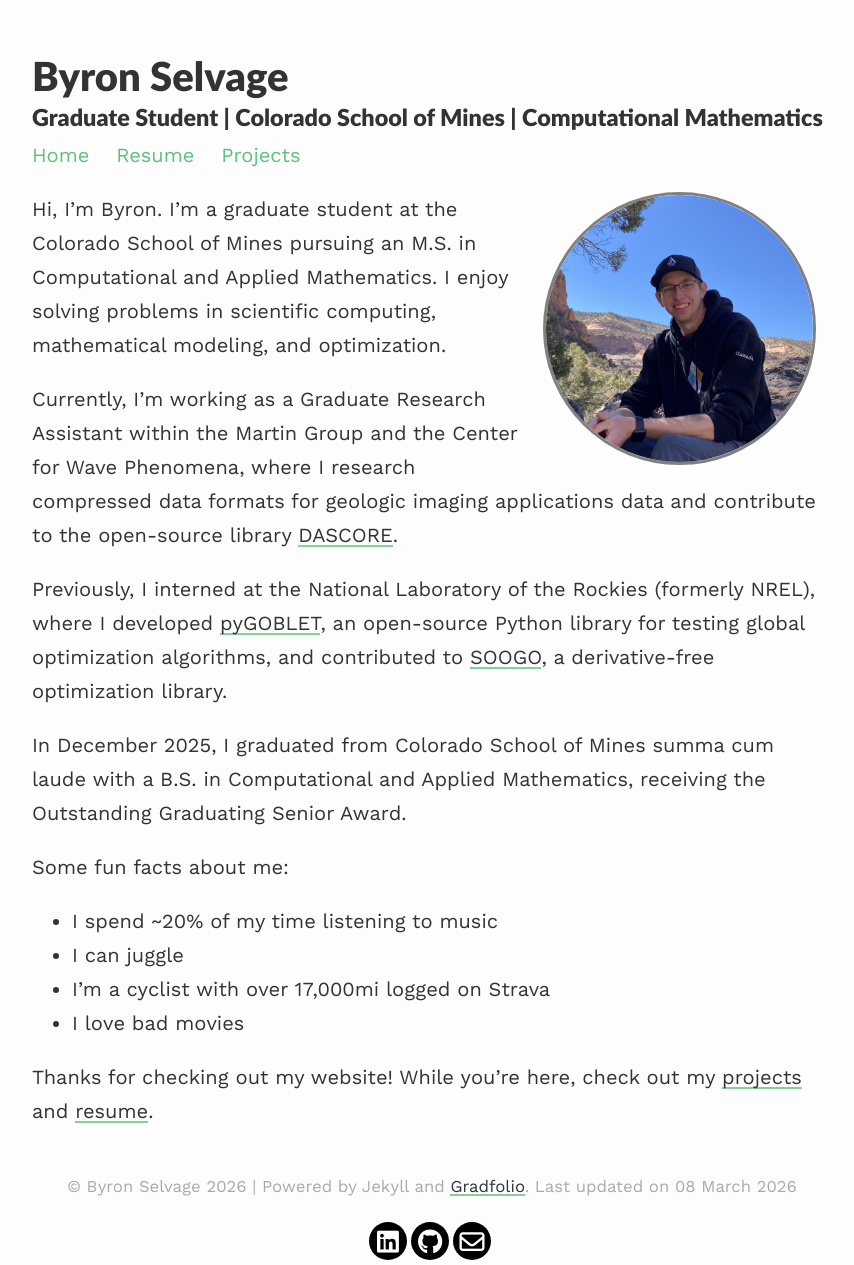
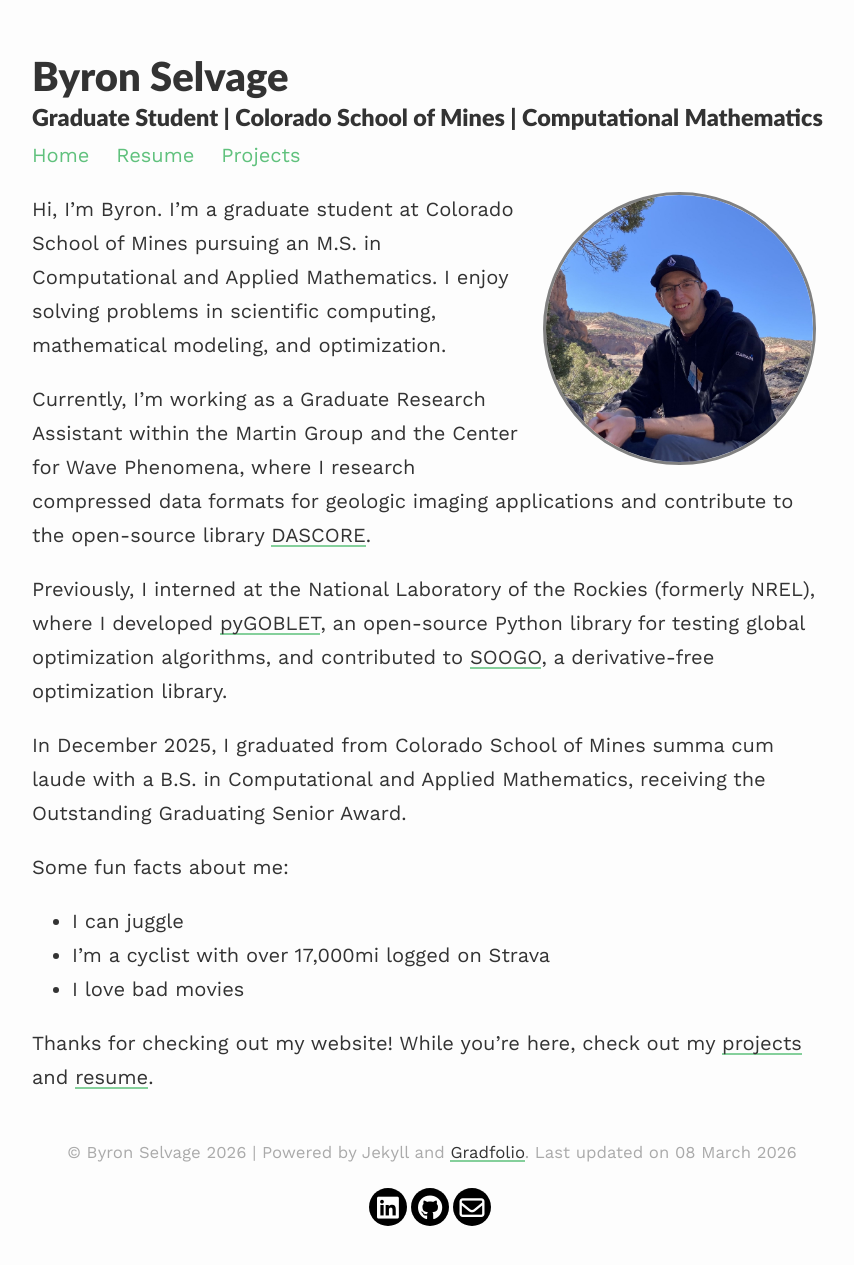
Before and after one commit to Byron-Selvage/Byron-Selvage.github.io, a Jekyll site: the page built from index.md, in a window 1280 px wide. Shown: the whole page, without its empty margins (208-1062 px from the left). Built offline with Jekyll 4.4.1, drawn with Linux system fonts in a browser that asks for light colours; after the commit the page ends 1231 px from its top, so only the background shows below that.

Commit message:
Fix typos (I can spell I swear)

```diff
--- a/index.md
+++ b/index.md
@@ -7,16 +7,15 @@ profile:
 published: true
 ---
 
-Hi, I'm Byron. I'm a graduate student at the Colorado School of Mines pursuing an M.S. in Computational and Applied Mathematics. I enjoy solving problems in scientific computing, mathematical modeling, and optimization.
+Hi, I'm Byron. I'm a graduate student at Colorado School of Mines pursuing an M.S. in Computational and Applied Mathematics. I enjoy solving problems in scientific computing, mathematical modeling, and optimization.
 
-Currently, I'm working as a Graduate Research Assistant within the Martin Group and the Center for Wave Phenomena, where I research compressed data formats for geologic imaging applications data and contribute to the open-source library [DASCORE](https://github.com/DASDAE/dascore).
+Currently, I'm working as a Graduate Research Assistant within the Martin Group and the Center for Wave Phenomena, where I research compressed data formats for geologic imaging applications and contribute to the open-source library [DASCORE](https://github.com/DASDAE/dascore).
 
 Previously, I interned at the National Laboratory of the Rockies (formerly NREL), where I developed [pyGOBLET](https://github.com/NatLabRockies/pyGOBLET), an open-source Python library for testing global optimization algorithms, and contributed to [SOOGO](https://github.com/NatLabRockies/soogo), a derivative-free optimization library.
 
 In December 2025, I graduated from Colorado School of Mines summa cum laude with a B.S. in Computational and Applied Mathematics, receiving the Outstanding Graduating Senior Award.
 
 Some fun facts about me:
-- I spend ~20% of my time listening to music
 - I can juggle
 - I'm a cyclist with over 17,000mi logged on Strava
 - I love bad movies
```
